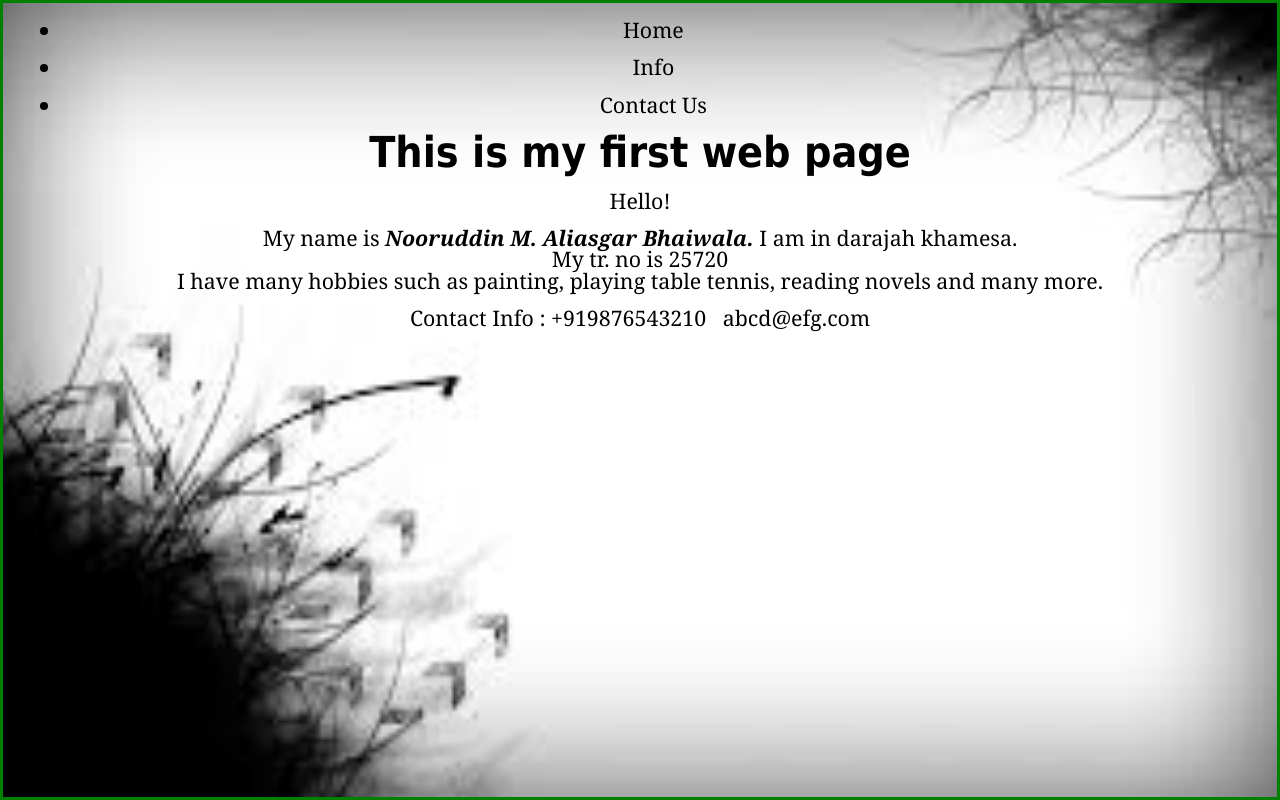
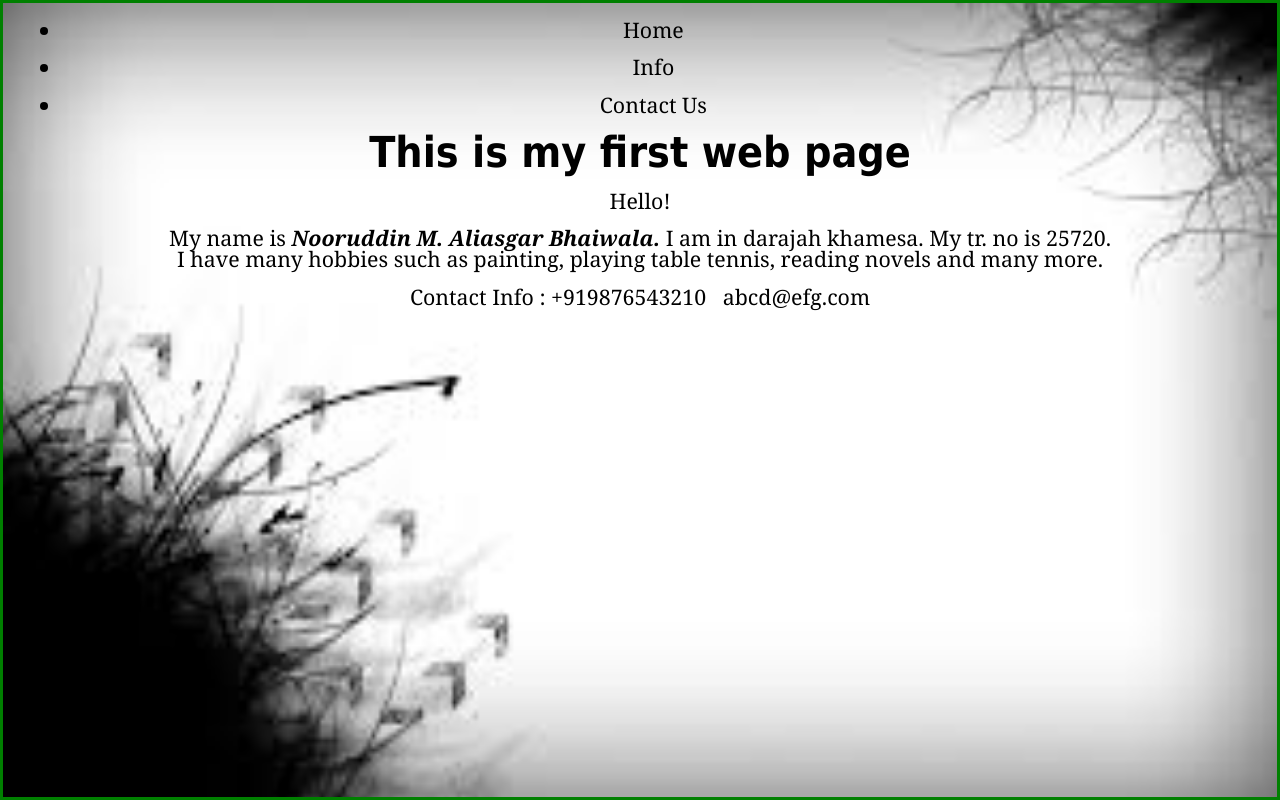
Before and after one commit to nb5720/github.io, a plain HTML site: page index.html in a window 1280 px wide. Drawn offline with Linux system fonts and the light colour scheme.

Commit message:
Update index.html

```diff
--- a/index.html
+++ b/index.html
@@ -27,7 +27,7 @@ My name is
 <span class="nb">  Nooruddin M. Aliasgar Bhaiwala.
 </span>
 I am in darajah khamesa.
-<br>My tr. no is 25720
+My tr. no is 25720.
 <br>I have many hobbies such as painting, playing table tennis, reading novels and many more.
       </P>
 </article>
```
